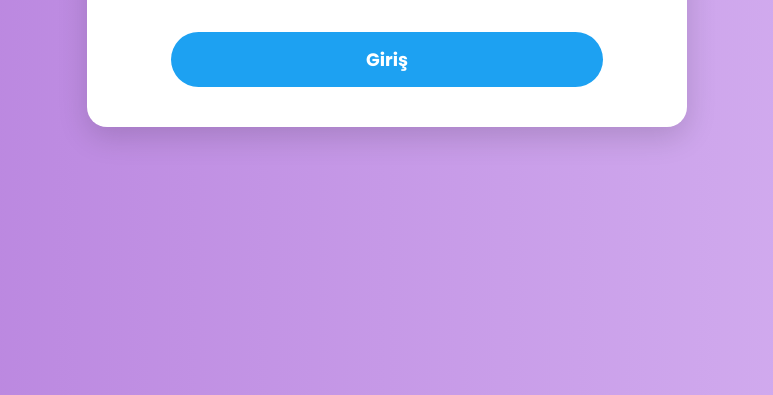
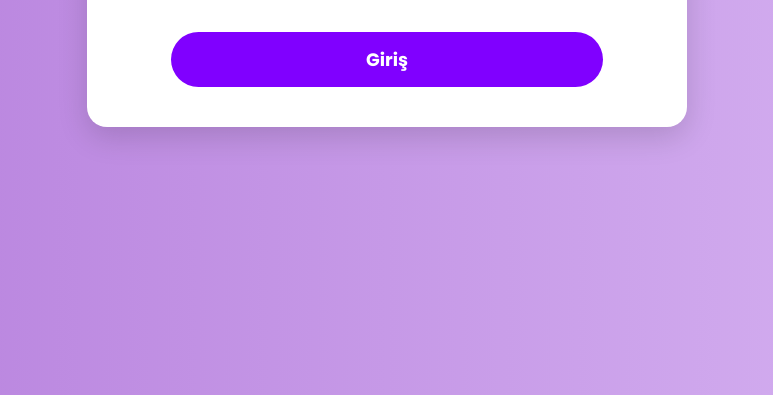
Before and after one commit to librakubikulars/tarmyquiz, a plain HTML site: page index.html in a window 1280 px wide. Shown: the part 405-800 px from the top of the page, without its empty margins (253-1026 px from the left). Drawn offline with Linux system fonts and the light colour scheme.

Commit message:
Update style.css

```diff
--- a/style.css
+++ b/style.css
@@ -7,7 +7,7 @@
 }
 
 body {
-  background: linear-gradient(to right, #b57edc, #d7b4f2); /* Lila tonları korundu */
+  background: linear-gradient(to right, #b57edc, #d7b4f2); /* Arka plan lila */
   display: flex;
   justify-content: center;
   align-items: center;
@@ -69,12 +69,12 @@ button:hover {
 
 /* ===== START BUTTON ÖZEL ===== */
 #start-btn {
-  background-color: #1da1f2 !important; /* Twitter tarzı mor-mavi */
+  background-color: #8000ff !important; /* mor renk */
   color: #fff !important;
-  margin-top: 15px;           /* input alanının altına boşluk */
-  width: 80%;                 /* genişliği artırdım */
-  border-radius: 50px;        /* kenarları oval */
-  padding: 14px 0;            /* dikey padding biraz artırıldı */
+  margin-top: 15px;           /* input’un altına boşluk */
+  width: 80%;                 /* genişlik */
+  border-radius: 50px;        /* oval kenar */
+  padding: 14px 0;            /* dikey padding */
   font-weight: 700;
   font-size: 18px;
   display: block;
@@ -83,7 +83,7 @@ button:hover {
 }
 
 #start-btn:hover {
-  background-color: #0d95e8 !important; /* hover koyu */
+  background-color: #6600cc !important; /* hover koyu mor */
 }
 
 /* ===== QUIZ SCREEN ===== */
```
